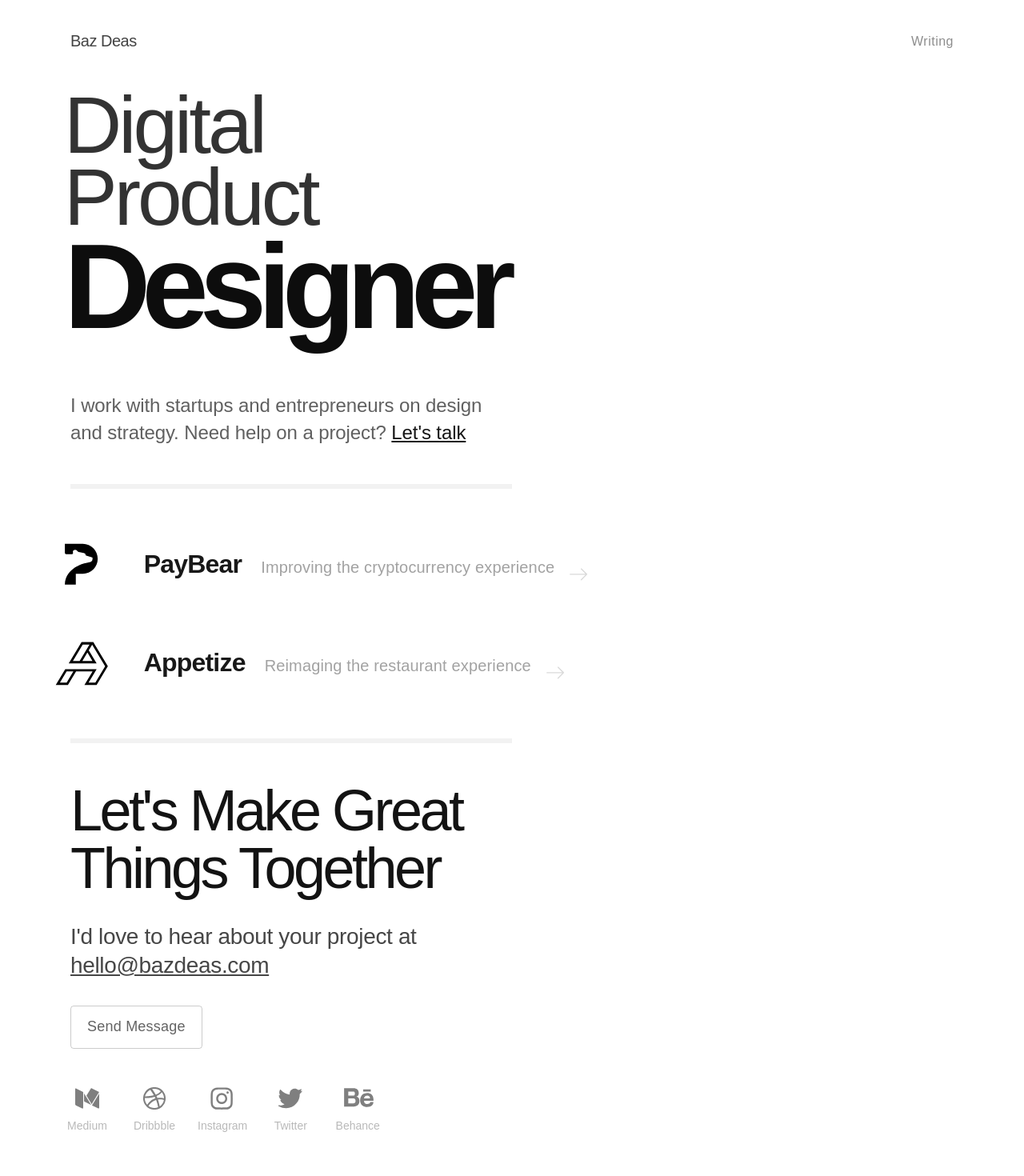
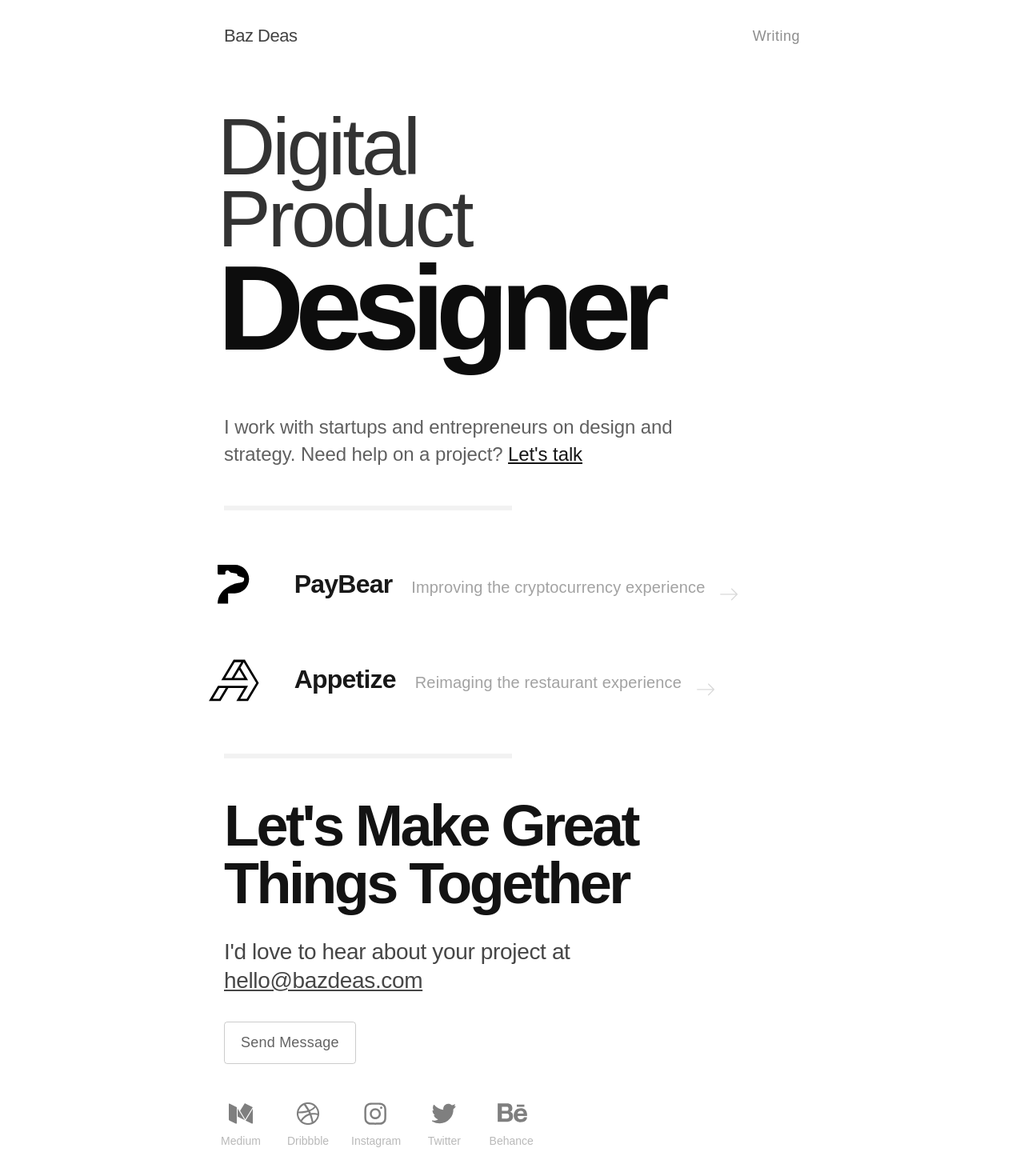
Before and after one commit to BazDeas/bazdeas, a React (Create React App) app: page / in a window 1280 px wide. Shown: the top 1470 px of the page at 80% size. Built offline with nearby package versions, Linux system fonts and the light colour scheme; a web font is replaced by a local one.

Commit message:
Optimize breakpoints

```diff
--- a/src/components/Container.js
+++ b/src/components/Container.js
@@ -19,11 +19,11 @@ const Container = styled.div`
   }
 
   @media ${bp.medium} {
-    padding: 0 3rem;
+    width: 720px; margin: 0 auto;
   }
 
   @media ${bp.large} {
-    max-width: 1280px; margin: 0 auto;
+    width: 1280px; margin: 0 auto;
     padding: 0;
     &::after {
       width: 30%;
--- a/src/components/Footer.js
+++ b/src/components/Footer.js
@@ -38,7 +38,7 @@ const social = [
 const Styling = styled.div`
 
   .title {
-    font-weight: 500;
+    font-weight: 700;
     font-size: 43px;
     color: #131313;
     letter-spacing: -1.72px;
@@ -117,10 +117,10 @@ const Styling = styled.div`
       font-size: 72px;
       letter-spacing: -3.53px;
       line-height: 1;
-      width: 50%;
+      width: 80%;
     }
     .subtitle {
-      width: 50%;
+      width: 80%;
       margin: 2rem 0 0 0;
       font-weight: 200;
       font-size: 28px;
--- a/src/components/Header.js
+++ b/src/components/Header.js
@@ -35,6 +35,24 @@ const Container = styled.div`
     }
   }
 
+  @media ${bp.medium} {
+
+    width: 720px;
+    margin: 0 auto;
+    padding: 2rem 0;
+
+    .branding {
+      font-size: 22px;
+    }
+
+    .navigation {
+      a {
+      font-size: 18px;
+      }
+    }
+
+  }
+
   @media ${bp.large} {
 
     width: 1280px;
--- a/src/components/Hero.js
+++ b/src/components/Hero.js
@@ -56,7 +56,7 @@ const Styling = styled.div`
     .subtitle {
       margin: 1rem 0 0 0;
       font-size: 24px;
-      max-width: 50%;
+      width: 80%;
     }
   }
 
```
